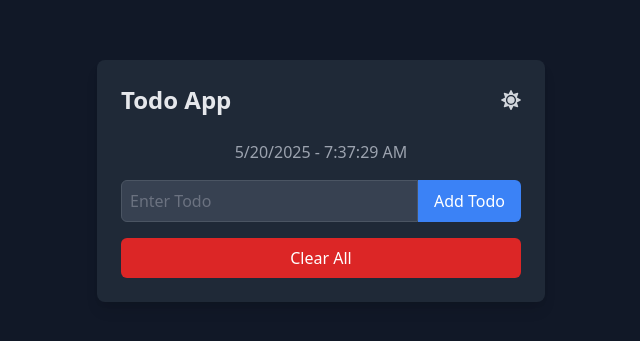
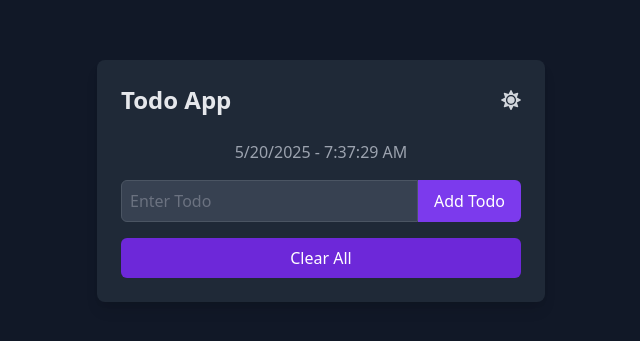
Before and after one commit to Aashir-Siddiqui/React, a React (Vite) app in the folder React-Practice/: page / in a window 1280 px wide. Shown: the part 219-560 px from the top of the page, without its empty margins (319-959 px from the left). Built offline with nearby package versions, Linux system fonts and the light colour scheme.

Commit message:
Update todo app

```diff
--- a/React-Practice/tailwind.config.js
+++ b/React-Practice/tailwind.config.js
@@ -1,9 +1,20 @@
 /** @type {import('tailwindcss').Config} */
 module.exports = {
-  darkMode: 'class',
-  content: ['./index.html', './src/**/*.{js,jsx,ts,tsx}'],
+  content: [
+    "./src/**/*.{js,jsx,ts,tsx}",
+    "./src/project/Todo/**/*.{js,jsx,ts,tsx}",
+  ],
   theme: {
-    extend: {},
+    extend: {
+      colors: {
+        violet: {
+          600: '#7c3aed',
+          700: '#6d28d9',
+          800: '#5b21b6',
+        },
+      },
+    },
   },
   plugins: [],
-}
+  darkMode: 'class',
+};
```
